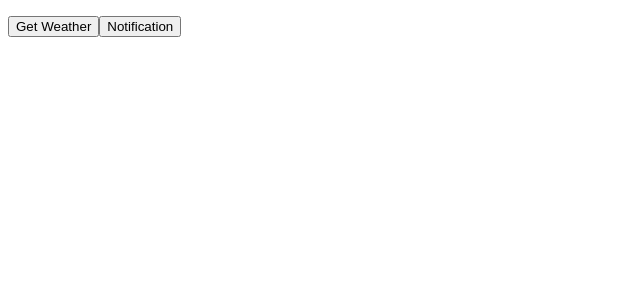
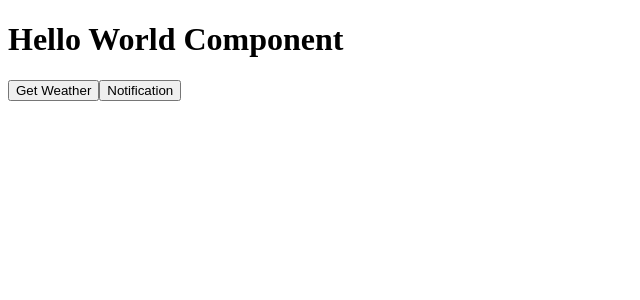
Before and after one commit to fedorovsky/react-boilerplate, a React (Create React App) app: page / in a window 1280 px wide. Shown: the top 300 px of the page, without its empty margins (0-640 px from the left). Built offline with nearby package versions, Linux system fonts and the light colour scheme; what key-mirror would draw is missing.

Commit message:
add HelloWorld component

```diff
--- /dev/null
+++ b/src/components/HelloWorld/index.js
@@ -0,0 +1,10 @@
+import React from 'react';
+import './index.css';
+
+const HelloWorld = (props) => {
+    return (
+        <h1>Hello World Component</h1>
+    )
+}
+
+export default HelloWorld;
--- a/src/containers/Weather.js
+++ b/src/containers/Weather.js
@@ -1,7 +1,7 @@
 import React, { Component } from "react";
 import { connect } from "react-redux";
 import { bindActionCreators } from "redux";
-import { Button, Grid, Col } from 'react-bootstrap';
+import HelloWorld from 'components/HelloWorld';
 import * as weatherActions from "../actions/weather";
 import * as notificationActions from "../actions/notification";
 
@@ -18,14 +18,13 @@ class Weather extends Component {
 
   render() {
     return (
-      <Grid>
-        <Col >
-          <p>{ this.props.weather.name }</p>
-          <p>{ this.props.notification.message }</p>
-          <Button onClick={this.init.bind(this)}>Get Weather</Button>
-          <Button onClick={this.addNotification.bind(this)}>Notification</Button>
-        </Col>
-      </Grid>
+      <div>
+        <HelloWorld />
+        <p>{ this.props.weather.name }</p>
+        <p>{ this.props.notification.message }</p>
+        <button onClick={this.init.bind(this)}>Get Weather</button>
+        <button onClick={this.addNotification.bind(this)}>Notification</button>
+      </div>
     );
   }
 }
```
Also changed, not shown: src/components/HelloWorld/index.css (added).
